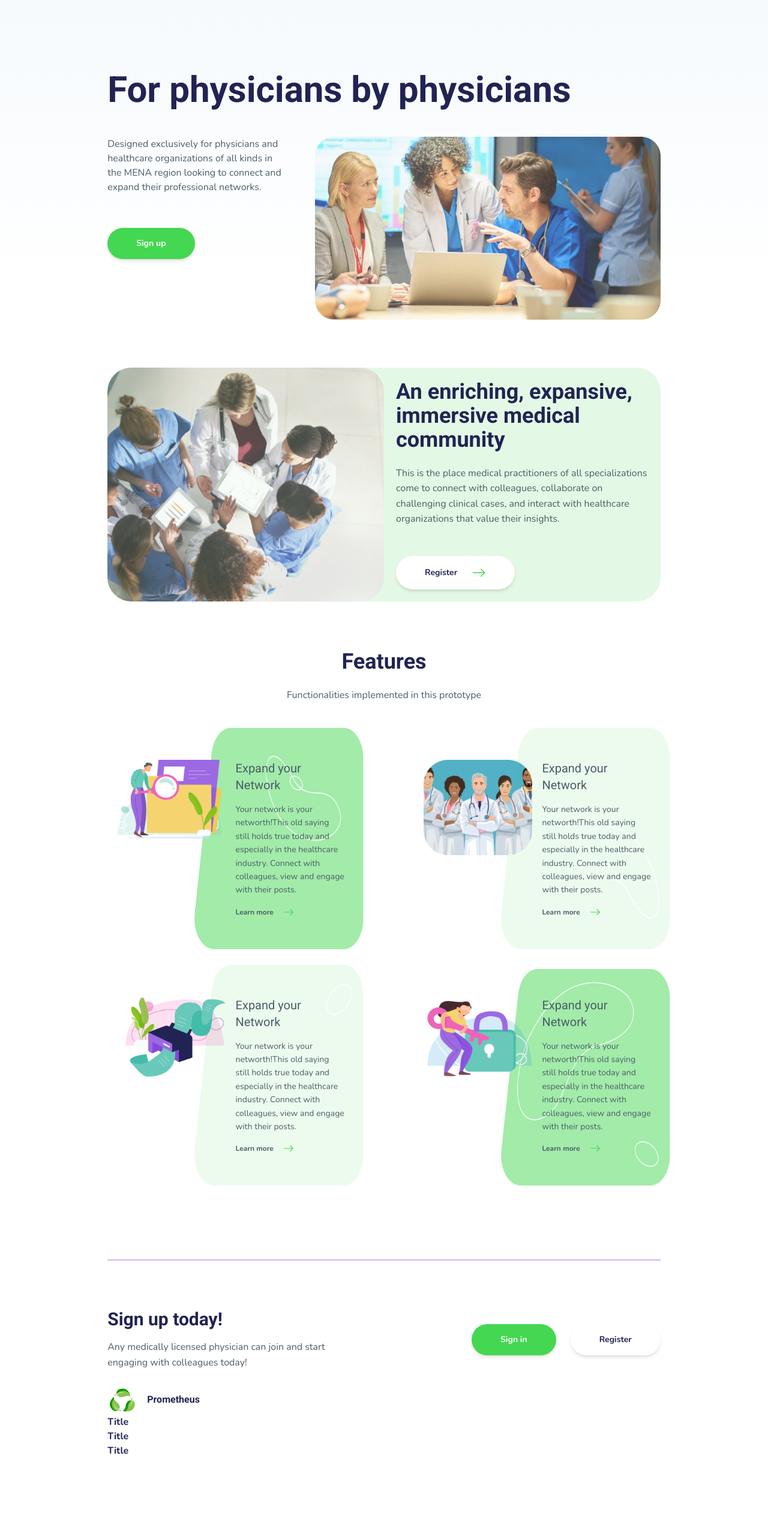
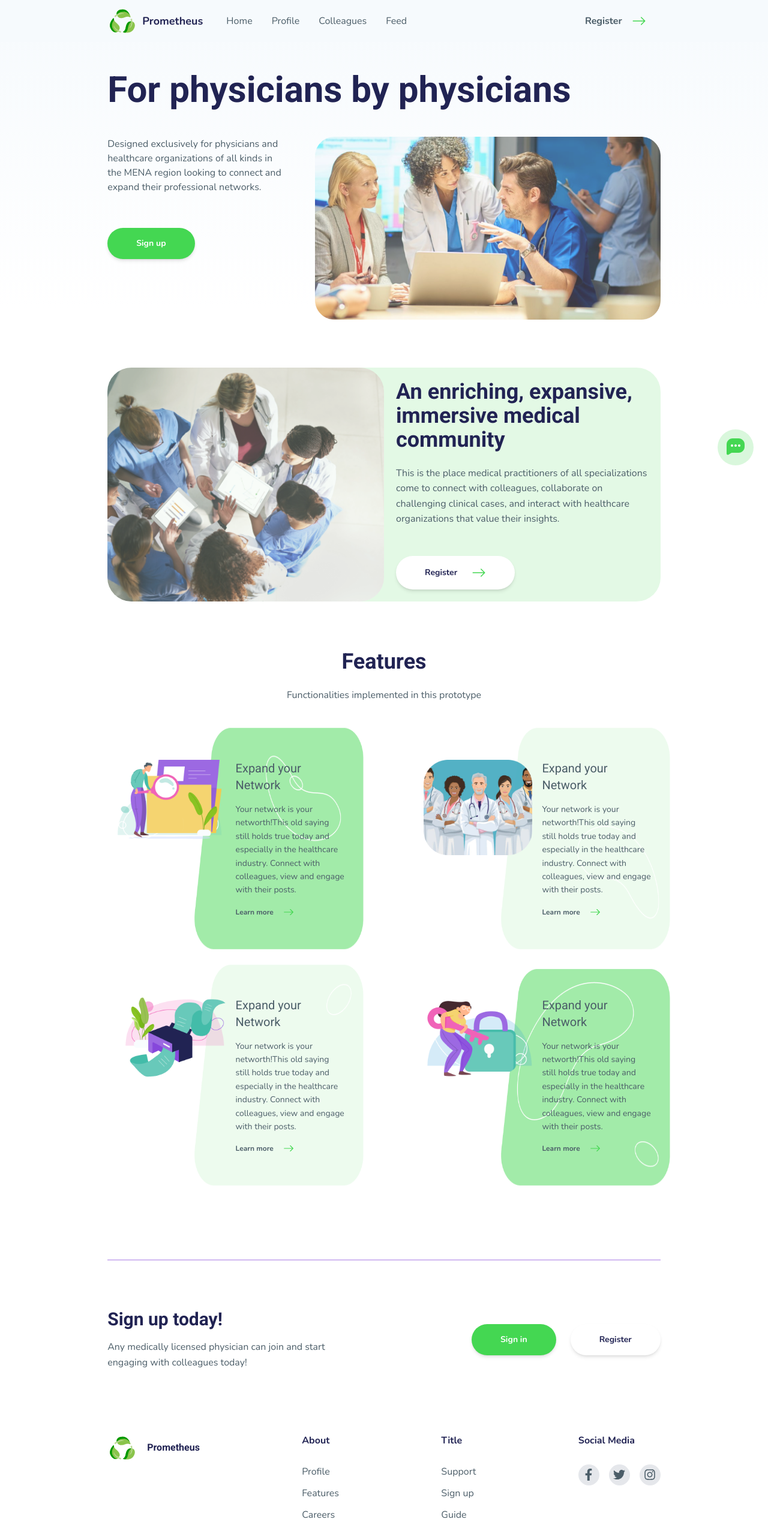
Before and after one commit to sifatulrabbi/social-media-app, a React (Create React App) app in the folder apps/web/: page / in a window 1280 px wide. Shown: the top 2553 px of the page at 60% size. Before the commit the page ends 2431 px from the top, so only its background shows below. Built offline with nearby package versions, Linux system fonts and the light colour scheme.

Commit message:
feat: complete landing (home) page

```diff
--- a/apps/web/src/App.jsx
+++ b/apps/web/src/App.jsx
@@ -1,12 +1,16 @@
 import React from 'react';
 import {Routes, Route} from 'react-router-dom';
 import Home from './components/pages/Home';
+import Navbar from './components/Navbar';
 
 function App() {
   return (
-    <Routes>
-      <Route path="/" element={<Home />} />
-    </Routes>
+    <>
+      <Navbar />
+      <Routes>
+        <Route path="/" element={<Home />} />
+      </Routes>
+    </>
   );
 }
 
--- /dev/null
+++ b/apps/web/src/components/MessageBtn.jsx
@@ -0,0 +1,30 @@
+import React from 'react';
+
+const MessageBtn = () => {
+  return (
+    <button className="fixed bottom-6 right-6 z-50 hover:opacity-75 transition-[opacity]">
+      <svg
+        width="60"
+        height="60"
+        viewBox="0 0 60 60"
+        fill="none"
+        xmlns="http://www.w3.org/2000/svg"
+      >
+        <circle opacity="0.2" cx="30" cy="30" r="30" fill="#44D752" />
+        <path
+          d="M15 25C15 19.4772 19.4772 15 25 15H35C40.5228 15 45 19.4772 45 25V29C45 34.5228 40.5228 39 35 39H15V25Z"
+          fill="#44D752"
+        />
+        <circle cx="24" cy="27" r="2" fill="white" />
+        <circle cx="30" cy="27" r="2" fill="white" />
+        <circle cx="36" cy="27" r="2" fill="white" />
+        <path
+          d="M25 38H15V40.4676C15 42.0222 16.6959 42.9824 18.029 42.1826L25 38Z"
+          fill="#44D752"
+        />
+      </svg>
+    </button>
+  );
+};
+
+export default MessageBtn;
--- /dev/null
+++ b/apps/web/src/components/Navbar.jsx
@@ -0,0 +1,50 @@
+import React from 'react';
+import {NavLink, Link} from 'react-router-dom';
+import {logo} from '../images';
+import {BsArrowRight} from 'react-icons/bs';
+
+const Navbar = () => {
+  return (
+    <div
+      className={`fixed top-0 left-0 right-0 h-[70px] bg-[#F6FAFD] z-50 p-container flex flex-row gap-4`}
+    >
+      <Link to="/" className="flex items-center gap-2 mr-12">
+        <img src={logo} alt="" height="50" width="50" />
+        <span className="font-bold text-lg text-textPrimary">Prometheus</span>
+      </Link>
+      {/* Navbar menu */}
+      <div className="flex flex-row items-center justify-between w-full">
+        <ul className="flex flex-row justify-start items-center w-max gap-4">
+          <li>
+            <NavLink to="/" className="p-2">
+              Home
+            </NavLink>
+          </li>
+          <li>
+            <NavLink to="/profile" className="p-2">
+              Profile
+            </NavLink>
+          </li>
+          <li>
+            <NavLink to="/about" className="p-2">
+              Colleagues
+            </NavLink>
+          </li>
+          <li>
+            <NavLink to="/feed" className="p-2">
+              Feed
+            </NavLink>
+          </li>
+        </ul>
+        <button
+          className={`font-bold px-6 py-3 w-max flex flex-row items-center gap-4`}
+        >
+          <span>Register</span>
+          <BsArrowRight className={`text-2xl fill-primary`} />
+        </button>
+      </div>
+    </div>
+  );
+};
+
+export default Navbar;
--- a/apps/web/src/components/pages/Home/Footer.jsx
+++ b/apps/web/src/components/pages/Home/Footer.jsx
@@ -1,9 +1,10 @@
 import React from 'react';
 import {logo} from '../../../images';
+import {FaFacebookF, FaTwitter, FaInstagram} from 'react-icons/fa';
 
 const Footer = () => {
   return (
-    <footer className="flex flex-col mt-[10vh] gap-6 border-t-[2px] border-[#9C69E277] pt-[10vh]">
+    <footer className="flex flex-col mt-[10vh] gap-6 border-t-[2px] border-[#9C69E277] pt-[10vh] mb-[10vh]">
       <div className="w-full flex justify-between items-center">
         <div>
           <h3 className="font-display font-bold text-textPrimary mb-4 text-3xl">
@@ -20,21 +21,48 @@ const Footer = () => {
         </div>
       </div>
       {/* footer bottom */}
-      <div>
+      <div className="flex flex-row items-start justify-between mt-[10vh]">
         <div className="flex flex-row items-center gap-4">
           <img src={logo} alt="" height="50" width="50" />
           <span className="font-display font-bold text-textPrimary">
             Prometheus
           </span>
         </div>
-        <div className="flex flex-col items-start">
-          <h6 className="font-bold text-textPrimary">Title</h6>
+        <div className="flex flex-col items-start gap-3">
+          <h6 className="font-bold text-textPrimary mb-4">About</h6>
+          <a href="/">Profile</a>
+          <a href="/">Features</a>
+          <a href="/">Careers</a>
         </div>
-        <div className="flex flex-col items-start">
-          <h6 className="font-bold text-textPrimary">Title</h6>
+        <div className="flex flex-col items-start gap-3">
+          <h6 className="font-bold text-textPrimary mb-4">Title</h6>
+          <a href="/">Support</a>
+          <a href="/">Sign up</a>
+          <a href="/">Guide</a>
+          <a href="/">Q & A</a>
         </div>
-        <div className="flex flex-col items-start">
-          <h6 className="font-bold text-textPrimary">Title</h6>
+        <div className="flex flex-col items-start gap-3">
+          <h6 className="font-bold text-textPrimary mb-4">Social Media</h6>
+          <div className="flex flex-row items-center gap-4">
+            <a
+              href="/"
+              className="text-xl w-[35px] h-[35px] bg-gray-200 rounded-full flex items-center justify-center"
+            >
+              <FaFacebookF />
+            </a>
+            <a
+              href="/"
+              className="text-xl w-[35px] h-[35px] bg-gray-200 rounded-full flex items-center justify-center"
+            >
+              <FaTwitter />
+            </a>
+            <a
+              href="/"
+              className="text-xl w-[35px] h-[35px] bg-gray-200 rounded-full flex items-center justify-center"
+            >
+              <FaInstagram />
+            </a>
+          </div>
         </div>
       </div>
     </footer>
--- a/apps/web/src/components/pages/Home/index.jsx
+++ b/apps/web/src/components/pages/Home/index.jsx
@@ -3,6 +3,7 @@ import Hero from './Hero';
 import About from './About';
 import Features from './Features';
 import Footer from './Footer';
+import MessageBtn from '../../MessageBtn';
 
 const Home = () => {
   return (
@@ -13,6 +14,7 @@ const Home = () => {
       <About />
       <Features />
       <Footer />
+      <MessageBtn />
     </div>
   );
 };
```
Also changed, not shown: apps/web/public/message.svg (added).
